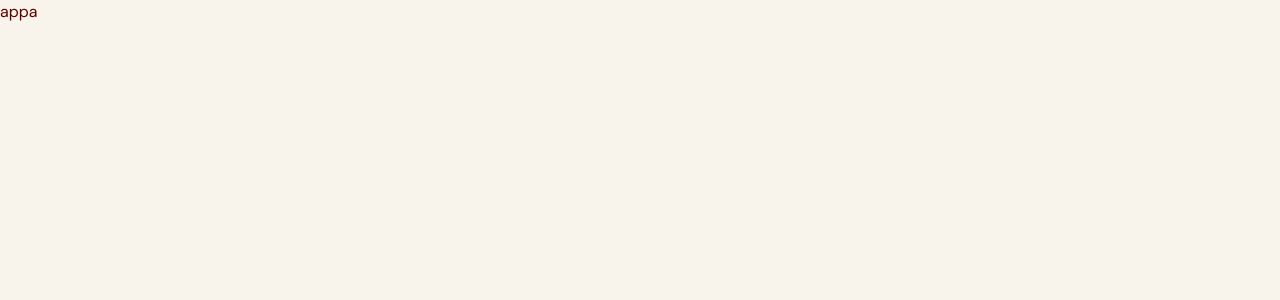
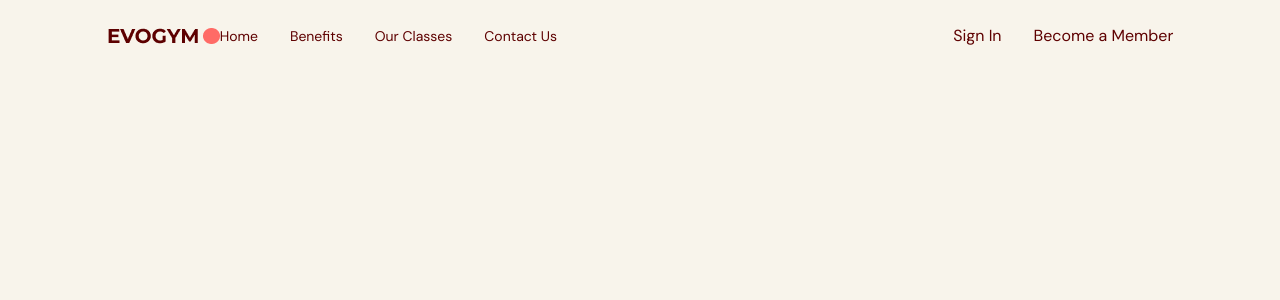
Before and after one commit to tiagosousa10/gym-typescript, a React (Vite) app: page / in a window 1280 px wide. Shown: the top 300 px of the page. Built offline with nearby package versions, Linux system fonts and the light colour scheme.

Commit message:
creating the first navbar styling

```diff
--- a/src/App.tsx
+++ b/src/App.tsx
@@ -1,9 +1,10 @@
+import Navbar from "./scenes/navbar"
 
 function App() {
 
   return (
     <div className="app bg-gray-20" >
-     appa
+     <Navbar />
     </div>
   )
 }
--- /dev/null
+++ b/src/scenes/navbar/Link.tsx
@@ -0,0 +1,20 @@
+import AnchorLink from "react-anchor-link-smooth-scroll"
+
+type Props = {
+   page: string,
+
+}
+
+const Link = ({page} : Props) => {
+  return (
+    <AnchorLink
+      className={}
+      href={}
+      onClick={}
+    >
+      {page}
+    </AnchorLink>
+  )
+}
+
+export default Link
--- /dev/null
+++ b/src/scenes/navbar/index.tsx
@@ -0,0 +1,42 @@
+import { useState } from "react"
+import { Bars3Icon, XMarkIcon } from "@heroicons/react/24/solid"
+import Logo from "@/assets/Logo.png"
+
+
+type Props = {}
+
+const Navbar = (props: Props) => {
+   const flexBetween  = "flex items-center justify-between"
+
+   return (
+    <nav>
+      <div
+         className={`${flexBetween} fixed top-0 z-30 w-full py-6`}
+      >
+         <div className={`${flexBetween} mx-auto w-5/6`}>
+            <div className={`${flexBetween} w-full gap-16}`}>
+               {/* LEFT SIDE */}
+               <img src={Logo} alt="logo" />
+
+               {/* RIGHT SIDE */}
+               <div className={`${flexBetween} w-full`}>
+                  <div className={`${flexBetween} gap-8 text-sm`}>
+                     <p>Home</p>
+                     <p>Benefits</p>
+                     <p>Our Classes</p>
+                     <p>Contact Us</p>
+                  </div>
+                  <div className={`${flexBetween} gap-8`}>
+                     <p>Sign In</p>
+                     <p>Become a Member</p>
+                  </div>
+
+               </div>
+            </div>
+         </div>
+      </div>
+    </nav>
+  )
+}
+
+export default Navbar
```
